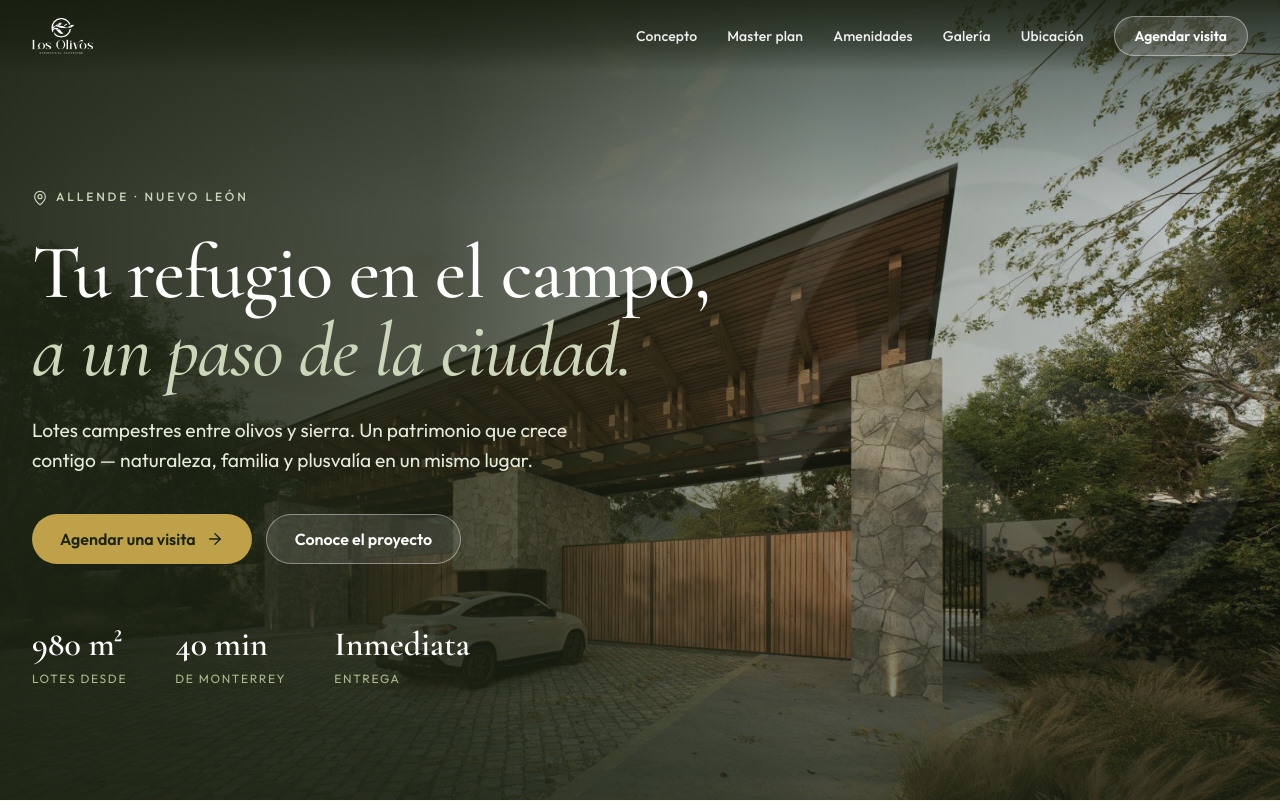
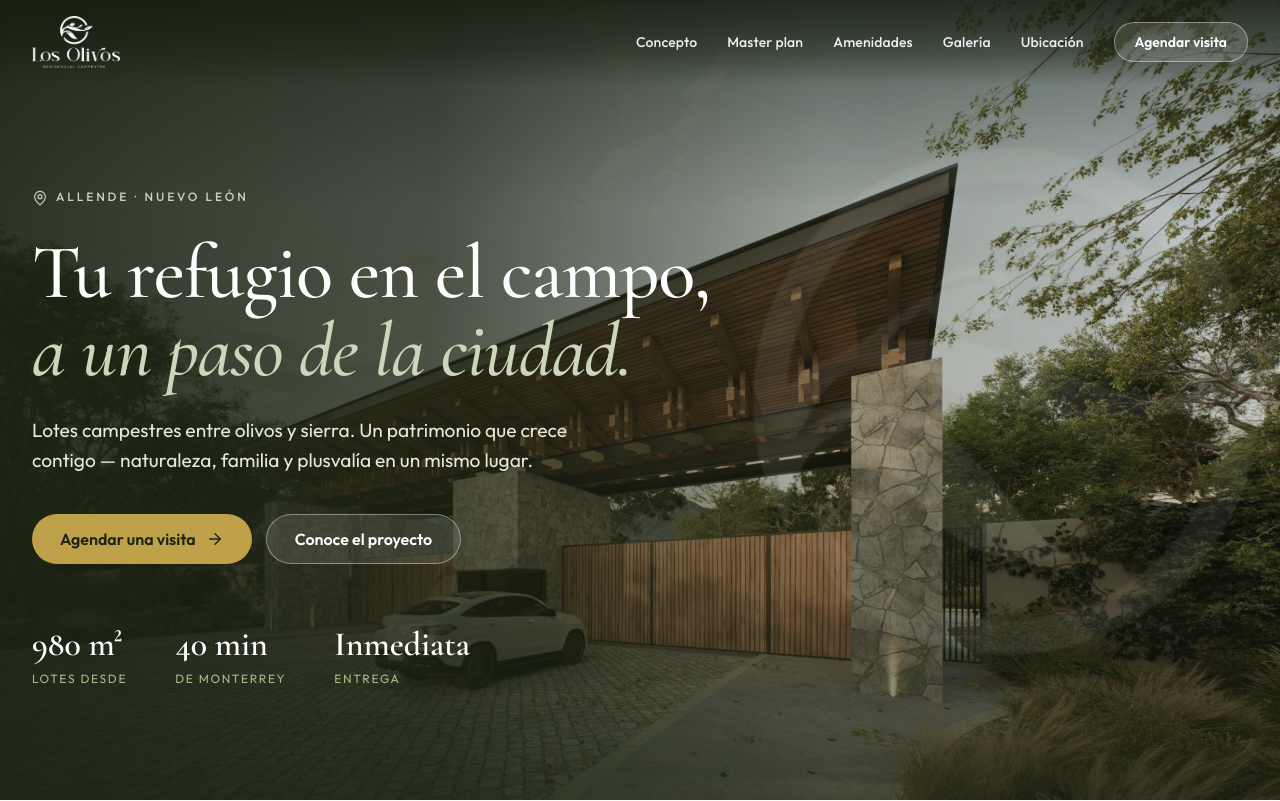
Before and after one commit to human-marketing-dev/los-olivos, a Next.js app: page / in a window 1280 px wide. Shown: the top 801 px of the page. Built offline with nearby package versions, Linux system fonts and the light colour scheme.

Commit message:
Logo más grande

```diff
--- a/app/components/Footer.tsx
+++ b/app/components/Footer.tsx
@@ -51,9 +51,9 @@ export default function Footer() {
             <Image
               src="/assets/logo/los-olivos-logo-white.png"
               alt="Los Olivos · Residencial Campestre"
-              width={160}
-              height={40}
-              style={{ height: 36, width: "auto" }}
+              width={220}
+              height={56}
+              style={{ height: 52, width: "auto" }}
             />
             <p
               style={{
--- a/app/components/Header.tsx
+++ b/app/components/Header.tsx
@@ -58,9 +58,9 @@ export default function Header({ onCta }: HeaderProps) {
           <Image
             src={solid ? "/assets/logo/los-olivos-logo.png" : "/assets/logo/los-olivos-logo-white.png"}
             alt="Los Olivos · Residencial Campestre"
-            width={160}
-            height={40}
-            style={{ height: 36, width: "auto" }}
+            width={220}
+            height={56}
+            style={{ height: 52, width: "auto" }}
             priority
           />
         </a>
--- a/app/page.tsx
+++ b/app/page.tsx
@@ -15,7 +15,7 @@ export default function Home() {
       <LandingClient />
       <About />
       <Features />
-      <ValueProps />
+      {/* <ValueProps /> */}
       <MasterPlan />
       <Amenities />
       <Gallery />
```
